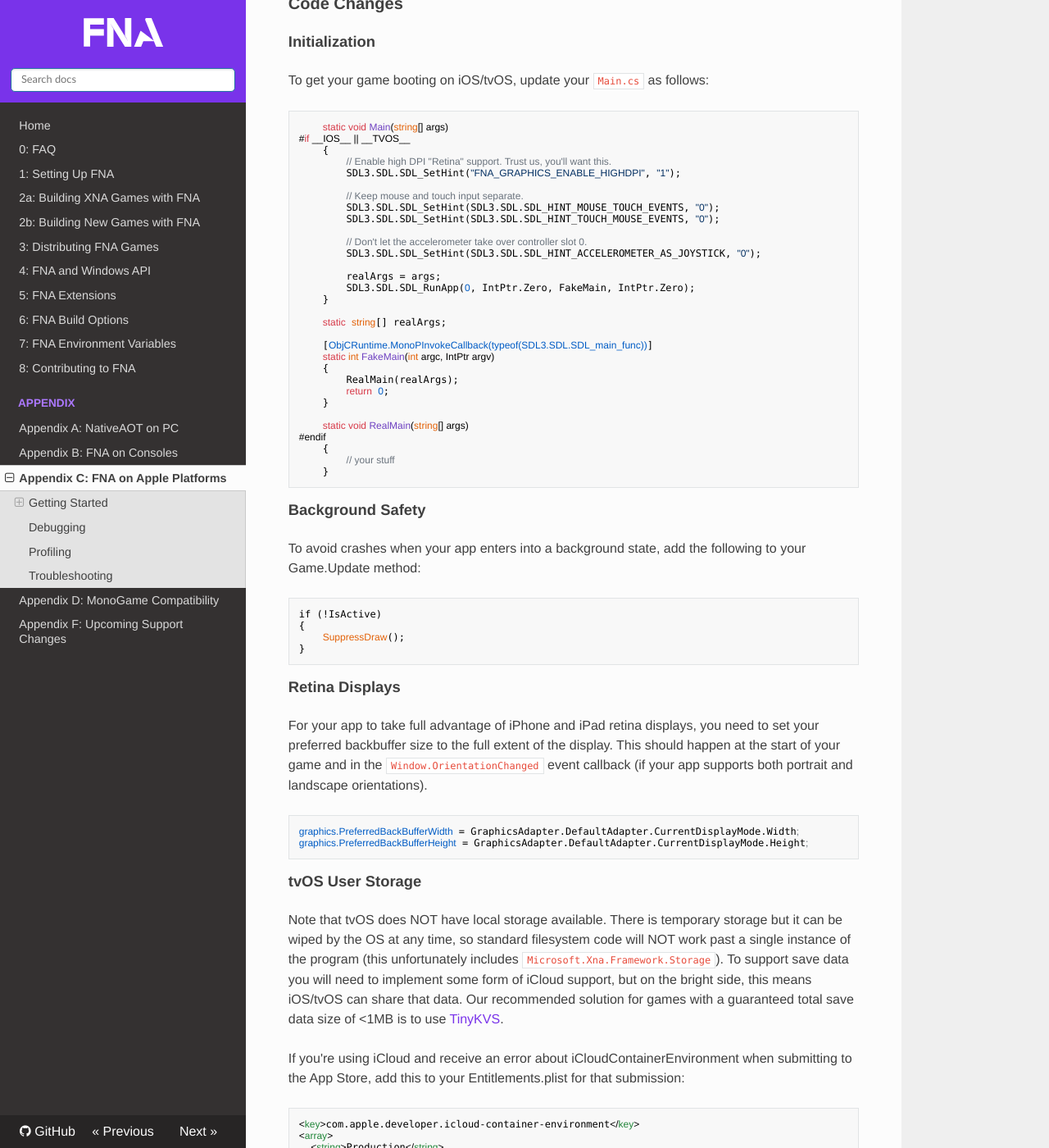
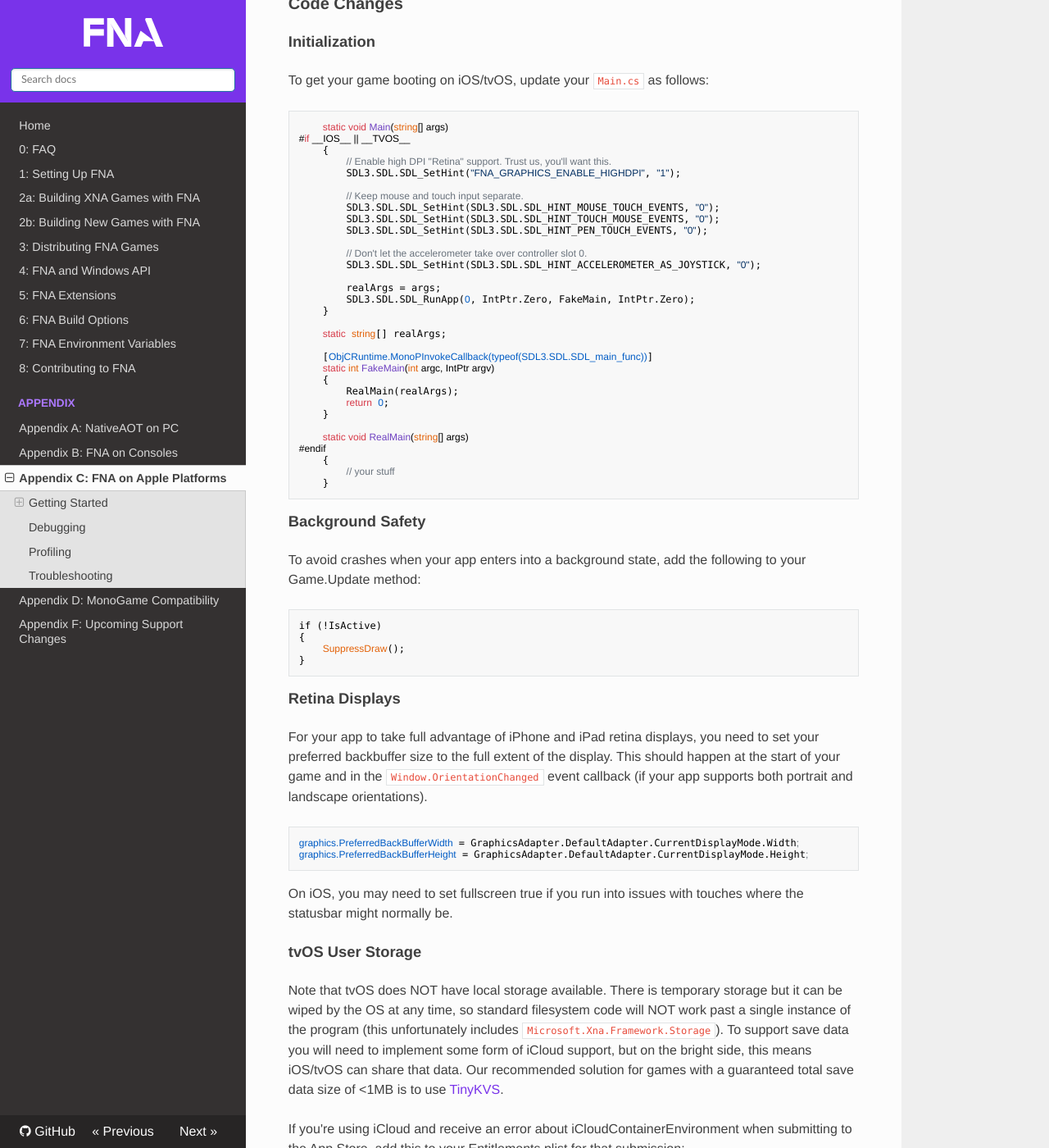
Before and after one commit to FNA-XNA/docs, an MkDocs documentation site: the page built from docs/appendix/Appendix-C:-FNA-on-Apple-Platforms.md, in a window 1280 px wide and 1400 px high, scrolled down 3257 px. Shown: the whole window at 82% size. Built offline with MkDocs 1.6.1, drawn with Linux system fonts in a browser that asks for light colours; nearby versions of some CDN libraries.

Commit message:
Adjustments for iOS for SDL 3.2.6

````diff
--- a/docs/appendix/Appendix-C:-FNA-on-Apple-Platforms.md
+++ b/docs/appendix/Appendix-C:-FNA-on-Apple-Platforms.md
@@ -141,6 +141,7 @@ To get your game booting on iOS/tvOS, update your `Main.cs` as follows:
 		// Keep mouse and touch input separate.
 		SDL3.SDL.SDL_SetHint(SDL3.SDL.SDL_HINT_MOUSE_TOUCH_EVENTS, "0");
 		SDL3.SDL.SDL_SetHint(SDL3.SDL.SDL_HINT_TOUCH_MOUSE_EVENTS, "0");
+		SDL3.SDL.SDL_SetHint(SDL3.SDL.SDL_HINT_PEN_TOUCH_EVENTS, "0");
 
 		// Don't let the accelerometer take over controller slot 0.
 		SDL3.SDL.SDL_SetHint(SDL3.SDL.SDL_HINT_ACCELEROMETER_AS_JOYSTICK, "0");
@@ -184,6 +185,8 @@ For your app to take full advantage of iPhone and iPad retina displays, you need
 graphics.PreferredBackBufferWidth = GraphicsAdapter.DefaultAdapter.CurrentDisplayMode.Width;
 graphics.PreferredBackBufferHeight = GraphicsAdapter.DefaultAdapter.CurrentDisplayMode.Height;
 ```
+
+On iOS, you may need to set fullscreen true if you run into issues with touches where the statusbar might normally be.
 
 #### tvOS User Storage
 
````
